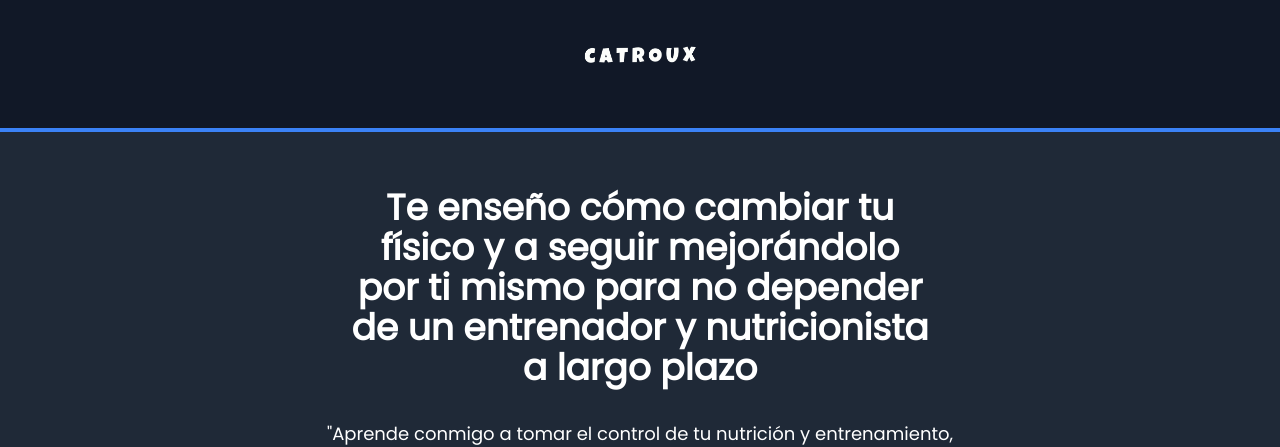
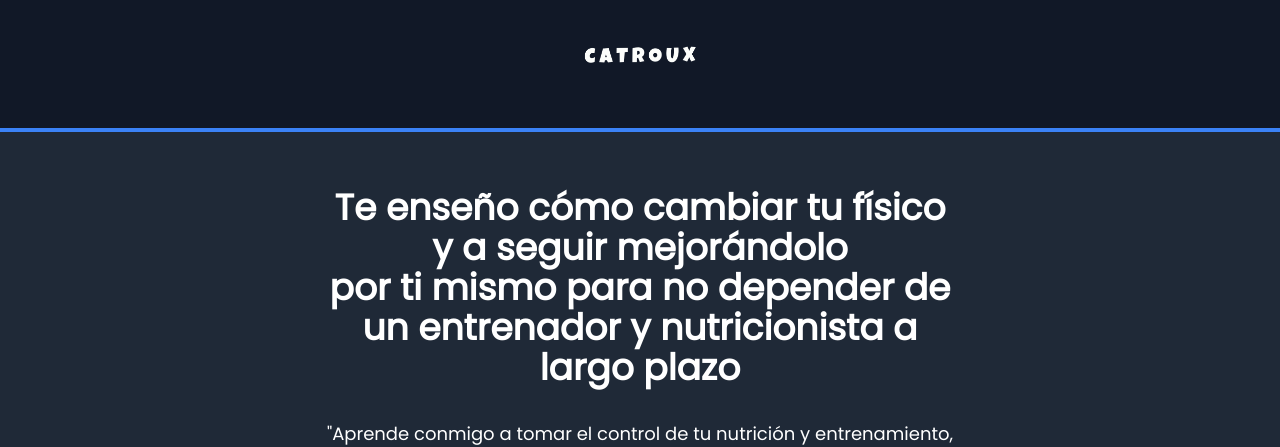
Before and after one commit to Maticaba99/catroux-fit, a Next.js app: page / in a window 1280 px wide. Shown: the top 447 px of the page. Built offline with nearby package versions, Linux system fonts and the light colour scheme.

Commit message:
Update hero.tsx

```diff
--- a/src/app/components/hero.tsx
+++ b/src/app/components/hero.tsx
@@ -8,11 +8,16 @@ function Hero() {
           className="font-bold text-center leading-tight text-3xl md:text-4xl lg:text-4xl  text-white m-4"
           style={{
             fontFamily: "Poppins, sans-serif",
-            maxWidth: "600px",
-            width: "100%",
           }}
         >
-          <span>Te enseño cómo cambiar tu físico y a seguir mejorándolo</span>
+          <span
+            style={{
+              maxWidth: "600px",
+              width: "100%",
+            }}
+          >
+            Te enseño cómo cambiar tu físico y a seguir mejorándolo
+          </span>
           <br />
           <span>por ti mismo para no depender de </span>
           <span> un entrenador y nutricionista a largo plazo</span>
```
